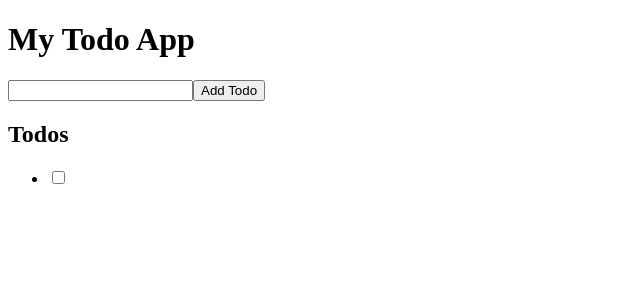
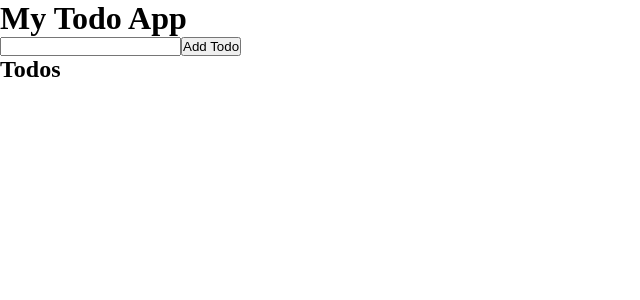
Before and after one commit to becodeorg/hamilton-7-to-do-react-sachajeunejean, a React (Create React App) app: page / in a window 1280 px wide. Shown: the top 300 px of the page, without its empty margins (0-640 px from the left). Built offline with nearby package versions, Linux system fonts and the light colour scheme.

Commit message:
commit changes

```diff
--- a/src/components/TodoList.js
+++ b/src/components/TodoList.js
@@ -1,12 +1,20 @@
-import React, { useState } from "react";
+import React, { useEffect, useState } from "react";
 import Todo from "./Todo";
 
 const TodoList = () => {
-  let [todos, setTodos] = useState([[]]);
+  let [todos, setTodos] = useState([]);
+
+  useEffect(() => {
+    const values = Object.values(localStorage);
+    setTodos([...values]);
+  }, []);
 
   const handleSubmit = (e) => {
     e.preventDefault();
     if (e.target[0].value) {
+      const randomnumber = Math.floor(Math.random() * 100000000 + 1);
+
+      localStorage.setItem(String(randomnumber), e.target[0].value);
       setTodos([...todos, e.target[0].value]);
     }
   };
@@ -31,8 +39,8 @@ const TodoList = () => {
       <article className="todo-app__list-container">
         <h2>Todos</h2>
         <ul className="todo-app__list-container__list">
-          {todos.map((todo, index) => (
-            <Todo key={index} content={todo} />
+          {todos.map((content, index) => (
+            <Todo key={index} content={content} />
           ))}
         </ul>
       </article>
--- a/src/index.js
+++ b/src/index.js
@@ -3,7 +3,7 @@ import React from "react";
 import ReactDOM from "react-dom/client";
 
 // App imports
-//import "./styles/app.scss";
+import "./styles/app.scss";
 import App from "./App";
 
 const root = ReactDOM.createRoot(document.getElementById("root"));
--- /dev/null
+++ b/src/styles/_settings.scss
@@ -0,0 +1,10 @@
+* {
+  margin: 0;
+  padding: 0;
+  box-sizing: border-box;
+}
+
+body {
+  display: flex;
+  flex-direction: column;
+}
--- a/src/styles/app.scss
+++ b/src/styles/app.scss
@@ -0,0 +1 @@
+@forward "./settings";
```
Also changed, not shown: src/styles/components/_header.scss (added).
